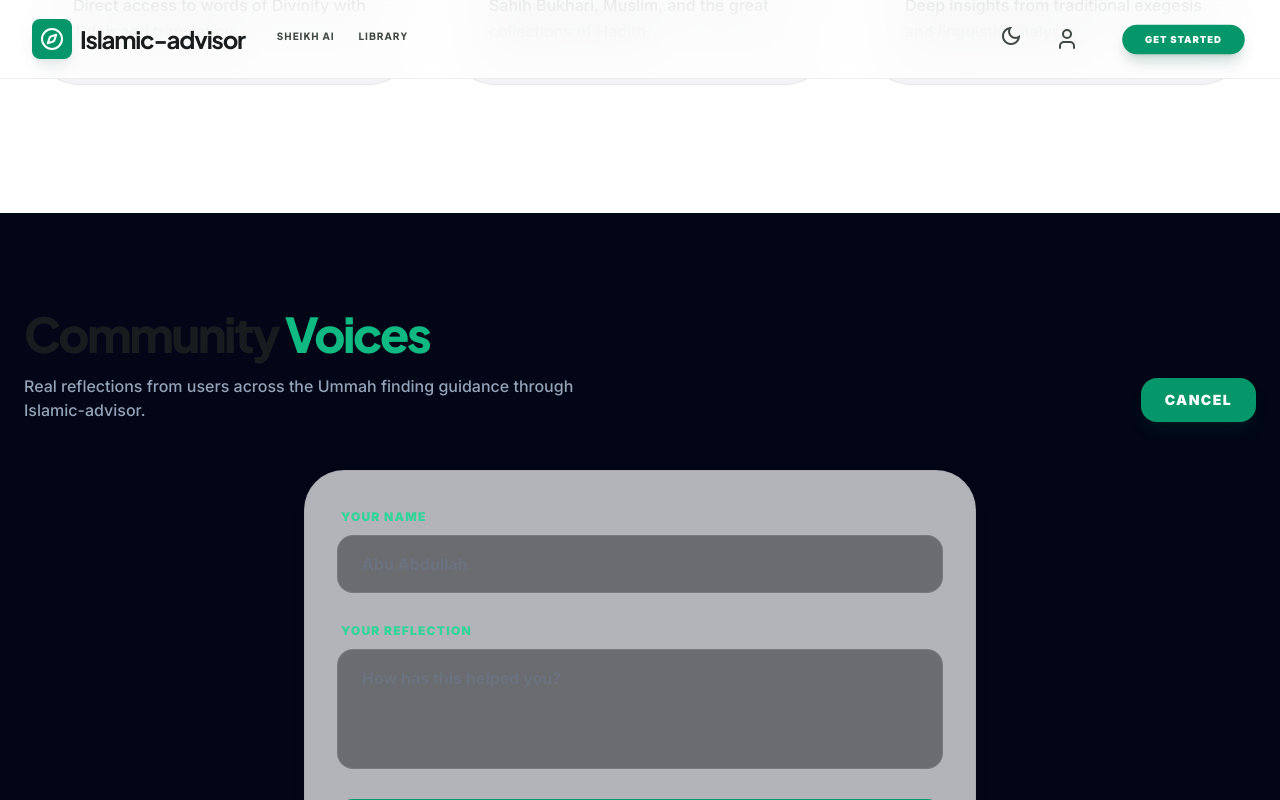
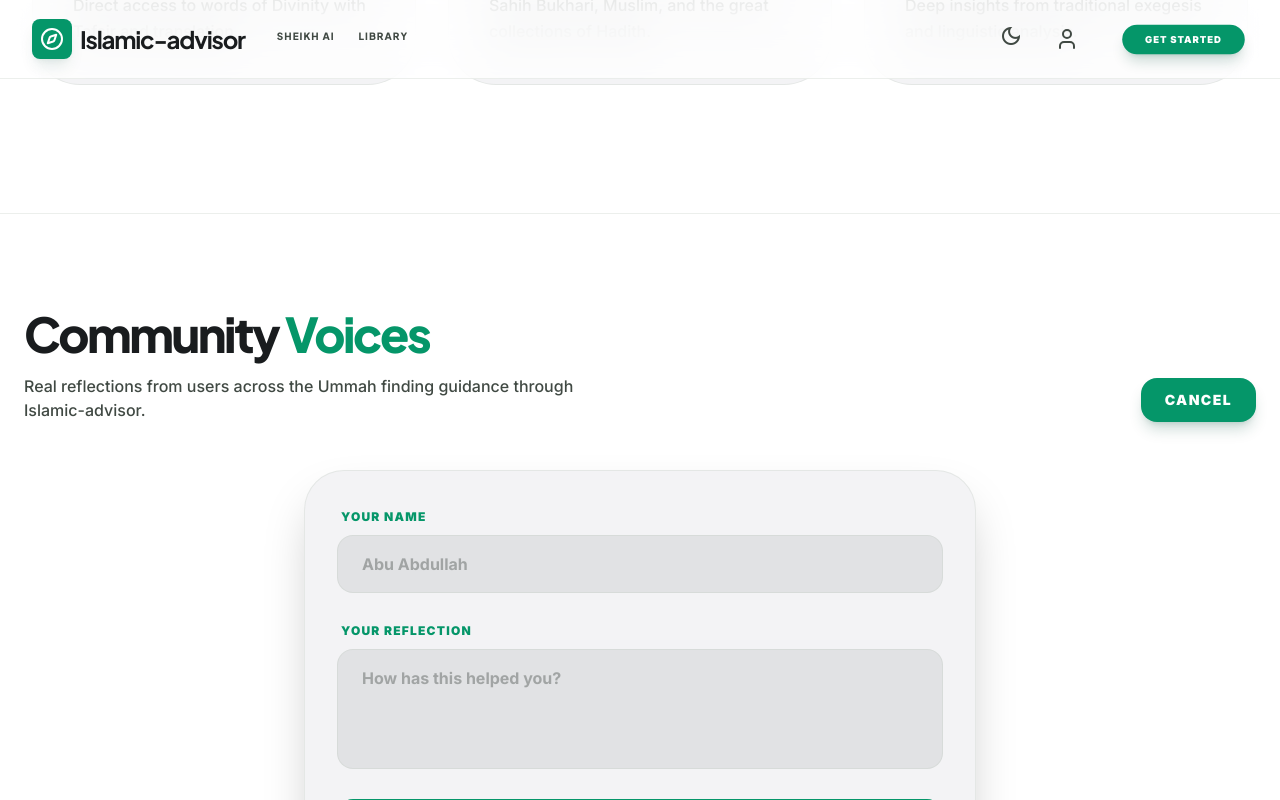
Before and after one commit to lakar-team/Islamic-advisor, a React (Vite) app: page / in a window 1280 px wide. Both pictures are taken after a click on the button "LEAVE A COMMENT". Shown: the part 1549-2349 px from the top of the page. Built offline with nearby package versions, Linux system fonts and the light colour scheme; no server answers.

Commit message:
Update RollingReviews styling to properly support light/dark mode adapting

```diff
--- a/src/components/RollingReviews.tsx
+++ b/src/components/RollingReviews.tsx
@@ -36,13 +36,13 @@
     };
 
     return (
-        <section className="py-24 px-6 bg-slate-950 border-t border-emerald-900/10 overflow-hidden">
+        <section className="py-24 px-6 bg-surface-container-lowest dark:bg-[#0A0F14] border-t border-outline-variant/30 transition-colors duration-300 overflow-hidden">
             <div className="max-w-7xl mx-auto mb-12 flex flex-col md:flex-row justify-between items-end gap-6">
                 <div>
-                    <h2 className="text-4xl md:text-5xl font-black mb-4 tracking-tighter">
-                        Community <span className="text-emerald-500">Voices</span>
+                    <h2 className="text-4xl md:text-5xl font-black mb-4 tracking-tighter text-on-surface dark:text-white">
+                        Community <span className="text-emerald-600 dark:text-emerald-500">Voices</span>
                     </h2>
-                    <p className="text-slate-400 font-medium max-w-xl">
+                    <p className="text-on-surface-variant dark:text-slate-400 font-medium max-w-xl">
                         Real reflections from users across the Ummah finding guidance through Islamic-advisor.
                     </p>
                 </div>
@@ -58,27 +58,27 @@
                 <motion.div
                     initial={{ opacity: 0, scale: 0.95 }}
                     animate={{ opacity: 1, scale: 1 }}
-                    className="max-w-2xl mx-auto mb-16 glass p-8 rounded-[2.5rem] border border-emerald-500/20 shadow-2xl"
+                    className="max-w-2xl mx-auto mb-16 bg-surface-container-low dark:bg-white/5 p-8 rounded-[2.5rem] border border-outline-variant/30 dark:border-emerald-500/20 shadow-2xl backdrop-blur-md"
                 >
                     <form onSubmit={handleSubmit} className="space-y-6">
                         <div className="space-y-2">
-                            <label className="text-xs font-black text-emerald-400 uppercase tracking-widest ml-1">Your Name</label>
+                            <label className="text-xs font-black text-emerald-600 dark:text-emerald-400 uppercase tracking-widest ml-1">Your Name</label>
                             <input
                                 type="text"
                                 value={name}
                                 onChange={(e) => setName(e.target.value)}
                                 placeholder="Abu Abdullah"
-                                className="w-full bg-black/40 border border-white/10 focus:border-emerald-500 px-6 py-4 rounded-2xl text-white font-bold transition-all"
+                                className="w-full bg-surface-container-highest dark:bg-black/40 border border-outline-variant/30 dark:border-white/10 focus:border-emerald-500 px-6 py-4 rounded-2xl text-on-surface dark:text-white font-bold transition-all placeholder:text-on-surface-variant/40 dark:placeholder:text-white/40"
                                 required
                             />
                         </div>
                         <div className="space-y-2">
-                            <label className="text-xs font-black text-emerald-400 uppercase tracking-widest ml-1">Your Reflection</label>
+                            <label className="text-xs font-black text-emerald-600 dark:text-emerald-400 uppercase tracking-widest ml-1">Your Reflection</label>
                             <textarea
                                 value={text}
                                 onChange={(e) => setText(e.target.value)}
                                 placeholder="How has this helped you?"
-                                className="w-full bg-black/40 border border-white/10 focus:border-emerald-500 px-6 py-4 rounded-2xl text-white font-bold transition-all min-h-[120px] resize-none"
+                                className="w-full bg-surface-container-highest dark:bg-black/40 border border-outline-variant/30 dark:border-white/10 focus:border-emerald-500 px-6 py-4 rounded-2xl text-on-surface dark:text-white font-bold transition-all min-h-[120px] resize-none placeholder:text-on-surface-variant/40 dark:placeholder:text-white/40"
                                 required
                             />
                         </div>
@@ -117,18 +117,18 @@
                             onDragEnd={() => {
                                 setIsDragging(false);
                             }}
-                            className="inline-block w-[350px] bg-slate-900/40 p-8 rounded-3xl border border-emerald-900/10 hover:border-emerald-500/30 transition-all hover:bg-emerald-950/20 whitespace-normal align-top flex-shrink-0 select-none"
+                            className="inline-block w-[350px] bg-surface-container-low dark:bg-slate-900/40 p-8 rounded-3xl border border-outline-variant/20 dark:border-emerald-900/10 hover:border-emerald-500/30 transition-all hover:bg-emerald-500/5 dark:hover:bg-emerald-950/20 whitespace-normal align-top flex-shrink-0 select-none"
                         >
                             <div className="flex items-center gap-3 mb-4 pointer-events-none">
                                 <div className="bg-emerald-500/10 w-10 h-10 rounded-xl flex items-center justify-center">
-                                    <User className="w-5 h-5 text-emerald-400" />
+                                    <User className="w-5 h-5 text-emerald-600 dark:text-emerald-400" />
                                 </div>
                                 <div>
-                                    <p className="font-black text-white leading-tight">{review.name}</p>
-                                    <p className="text-[10px] font-bold text-slate-500 uppercase">{new Date(review.timestamp).toLocaleDateString()}</p>
+                                    <p className="font-black text-on-surface dark:text-white leading-tight">{review.name}</p>
+                                    <p className="text-[10px] font-bold text-on-surface-variant dark:text-slate-500 uppercase">{new Date(review.timestamp).toLocaleDateString()}</p>
                                 </div>
                             </div>
-                            <p className="text-slate-400 text-sm leading-relaxed font-medium pointer-events-none">
+                            <p className="text-on-surface-variant dark:text-slate-400 text-sm leading-relaxed font-medium pointer-events-none">
                                 "{review.text}"
                             </p>
                         </motion.div>
@@ -141,8 +141,8 @@
                 </div>
 
                 {/* Gradient Masks */}
-                <div className="absolute inset-y-0 left-0 w-32 bg-gradient-to-r from-slate-950 to-transparent pointer-events-none"></div>
-                <div className="absolute inset-y-0 right-0 w-32 bg-gradient-to-l from-slate-950 to-transparent pointer-events-none"></div>
+                <div className="absolute inset-y-0 left-0 w-32 bg-gradient-to-r from-surface-container-lowest dark:from-[#0A0F14] to-transparent pointer-events-none"></div>
+                <div className="absolute inset-y-0 right-0 w-32 bg-gradient-to-l from-surface-container-lowest dark:from-[#0A0F14] to-transparent pointer-events-none"></div>
 
                 {isPaused && !isDragging && (
                     <div className="absolute top-0 right-0 m-4">
```
